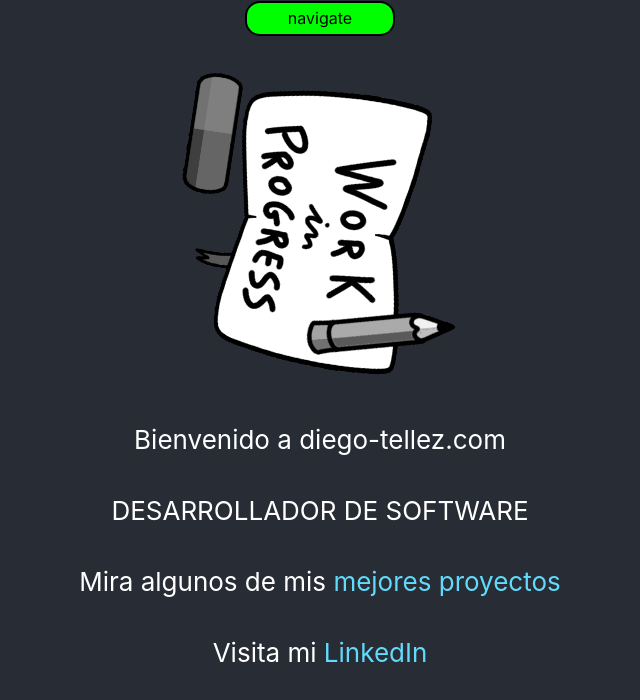
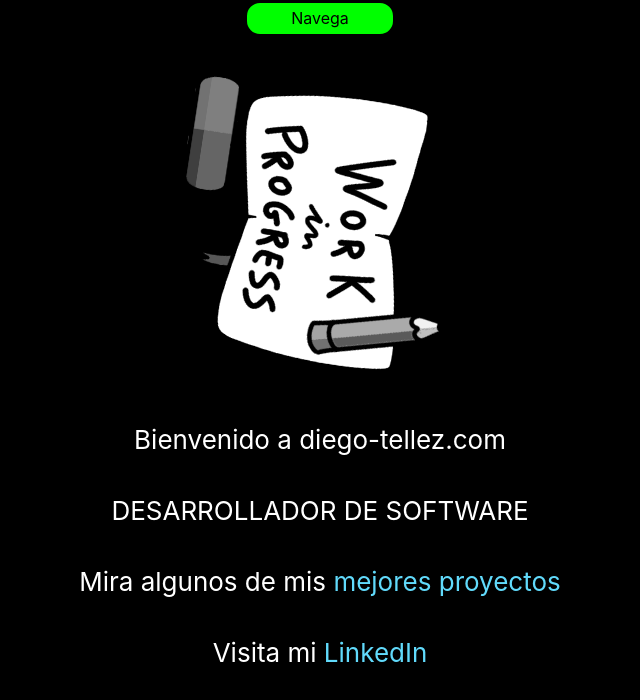
Before and after one commit to dtellz/d-t.com, a React (Create React App) app: page / in a window 1280 px wide. Shown: the top 700 px of the page, without its empty margins (320-960 px from the left). Built offline with nearby package versions, Linux system fonts and the light colour scheme.

Commit message:
feat: background color change

```diff
--- a/src/App.css
+++ b/src/App.css
@@ -1,5 +1,7 @@
 .App {
   text-align: center;
+  height: 100vh;
+  max-height: 100vh;
 }
 
 .App-logo {
@@ -14,7 +16,7 @@
 }
 
 .App-header {
-  background-color: #282c34;
+  background-color: #000000;
   min-height: 100vh;
   display: flex;
   flex-direction: column;
--- a/src/components/header/index.jsx
+++ b/src/components/header/index.jsx
@@ -33,7 +33,7 @@ const Header = () => {
                     <Radio value='left'>Left</Radio>
                 </Stack>
             </RadioGroup> */}
-            <input type='button' value='navigate' className='header__navigate-btn' onClick={onOpen} />
+            <input type='button' value={traduction("header.btn")} className='header__navigate-btn' onClick={onOpen} />
             <Drawer placement='top' onClose={onClose} isOpen={isOpen}>
                 <DrawerOverlay />
                 <DrawerContent>
```
